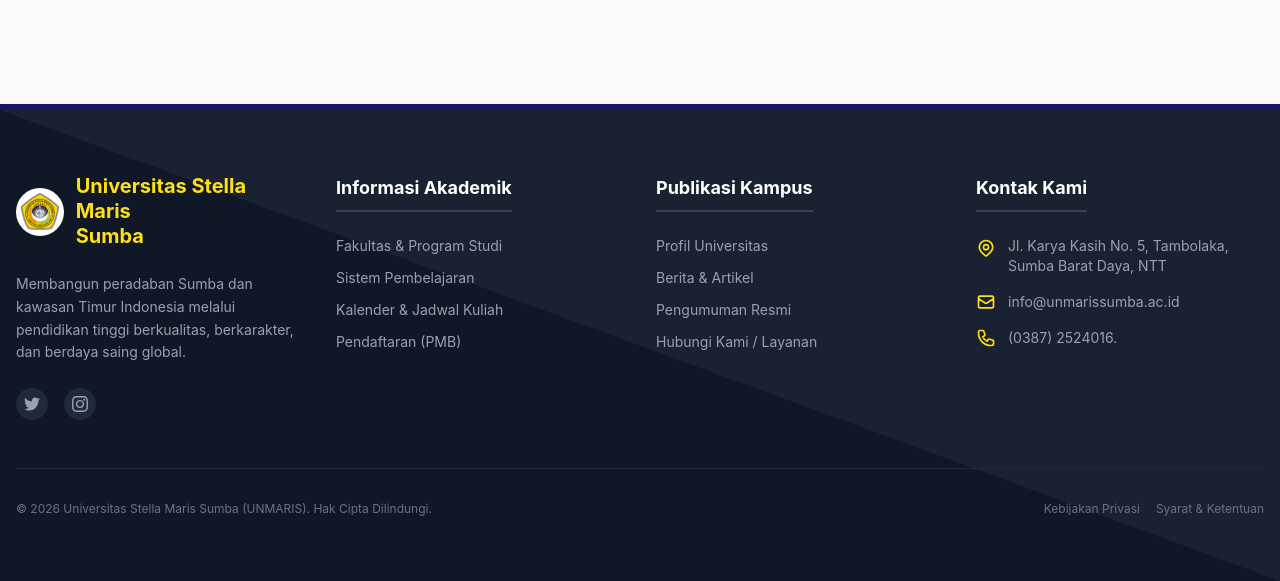
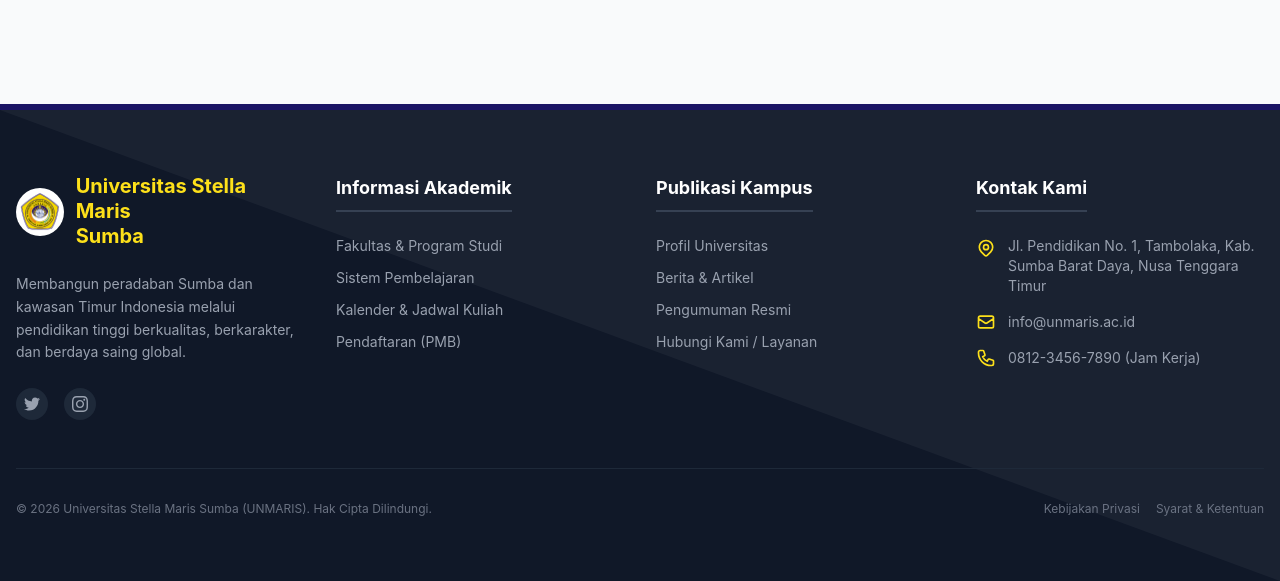
Before and after one commit to nanutechsolution/unmaris-website, a Laravel app: a page that uses resources/views/components/layouts/app.blade.php in a window 1280 px wide. Shown: the part 772-1353 px from the top of the page. Run offline with Laravel 12, Linux system fonts and the light colour scheme; data comes from the database, SQL or seed files in the repository; tables that the repository leaves empty hold one stand-in row (values such as "Sample post"); style sheets or scripts are compiled from the project's sources; parts of the project's set-up code (start-up, migrations or seed data) failed here and were passed over; some libraries are stand-ins or nearby versions.

Commit message:
Update app.blade.php

```diff
--- a/resources/views/components/layouts/app.blade.php
+++ b/resources/views/components/layouts/app.blade.php
@@ -1,5 +1,6 @@
 <!DOCTYPE html>
 <html lang="id" class="scroll-smooth">
+
 <head>
     <meta charset="UTF-8">
     <meta name="viewport" content="width=device-width, initial-scale=1.0">
@@ -20,6 +21,7 @@
     @vite(['resources/css/app.css', 'resources/js/app.js'])
     @livewireStyles
 </head>
+
 <body class="bg-gray-50 text-gray-800 font-sans antialiased flex flex-col min-h-screen">
 
     <!-- Header / Navbar (Mobile-First dengan Alpine.js) -->
@@ -62,7 +64,9 @@
                 <div class="relative" x-data="{ openAkademik: false }" @mouseenter="openAkademik = true" @mouseleave="openAkademik = false">
                     <button class="flex items-center px-2 py-2 hover:text-unmaris-yellow transition {{ request()->is('akademik/*') ? 'text-unmaris-yellow' : '' }}">
                         Akademik
-                        <svg class="w-4 h-4 ml-1" fill="none" stroke="currentColor" viewBox="0 0 24 24"><path stroke-linecap="round" stroke-linejoin="round" stroke-width="2" d="M19 9l-7 7-7-7"></path></svg>
+                        <svg class="w-4 h-4 ml-1" fill="none" stroke="currentColor" viewBox="0 0 24 24">
+                            <path stroke-linecap="round" stroke-linejoin="round" stroke-width="2" d="M19 9l-7 7-7-7"></path>
+                        </svg>
                     </button>
                     <!-- Isi Dropdown Akademik -->
                     <div x-show="openAkademik"
@@ -82,7 +86,9 @@
                 <div class="relative" x-data="{ openInfo: false }" @mouseenter="openInfo = true" @mouseleave="openInfo = false">
                     <button class="flex items-center px-2 py-2 hover:text-unmaris-yellow transition {{ request()->routeIs('news.*') || request()->routeIs('announcements.*') ? 'text-unmaris-yellow' : '' }}">
                         Informasi
-                        <svg class="w-4 h-4 ml-1" fill="none" stroke="currentColor" viewBox="0 0 24 24"><path stroke-linecap="round" stroke-linejoin="round" stroke-width="2" d="M19 9l-7 7-7-7"></path></svg>
+                        <svg class="w-4 h-4 ml-1" fill="none" stroke="currentColor" viewBox="0 0 24 24">
+                            <path stroke-linecap="round" stroke-linejoin="round" stroke-width="2" d="M19 9l-7 7-7-7"></path>
+                        </svg>
                     </button>
                     <!-- Isi Dropdown Informasi -->
                     <div x-show="openInfo"
@@ -124,7 +130,9 @@
                 <div x-data="{ openAkademikMobile: false }" class="space-y-1">
                     <button @click="openAkademikMobile = !openAkademikMobile" class="w-full flex justify-between items-center px-4 py-3 rounded-xl hover:bg-blue-900/50 hover:text-unmaris-yellow focus:outline-none transition {{ request()->is('akademik/*') ? 'text-unmaris-yellow' : '' }}">
                         <span>Akademik</span>
-                        <svg :class="{'transform rotate-180': openAkademikMobile}" class="w-5 h-5 transition-transform duration-200" fill="none" stroke="currentColor" viewBox="0 0 24 24"><path stroke-linecap="round" stroke-linejoin="round" stroke-width="2" d="M19 9l-7 7-7-7"></path></svg>
+                        <svg :class="{'transform rotate-180': openAkademikMobile}" class="w-5 h-5 transition-transform duration-200" fill="none" stroke="currentColor" viewBox="0 0 24 24">
+                            <path stroke-linecap="round" stroke-linejoin="round" stroke-width="2" d="M19 9l-7 7-7-7"></path>
+                        </svg>
                     </button>
                     <div x-show="openAkademikMobile" x-collapse class="pl-4 pr-2 space-y-1" style="display: none;">
                         <a href="{{ route('akademik.sistem') }}" class="block px-4 py-2 text-sm text-gray-300 hover:text-white hover:bg-blue-900/50 rounded-lg">Sistem Pembelajaran</a>
@@ -136,7 +144,9 @@
                 <div x-data="{ openInfoMobile: false }" class="space-y-1">
                     <button @click="openInfoMobile = !openInfoMobile" class="w-full flex justify-between items-center px-4 py-3 rounded-xl hover:bg-blue-900/50 hover:text-unmaris-yellow focus:outline-none transition {{ request()->routeIs('news.*') || request()->routeIs('announcements.*') ? 'text-unmaris-yellow' : '' }}">
                         <span>Informasi</span>
-                        <svg :class="{'transform rotate-180': openInfoMobile}" class="w-5 h-5 transition-transform duration-200" fill="none" stroke="currentColor" viewBox="0 0 24 24"><path stroke-linecap="round" stroke-linejoin="round" stroke-width="2" d="M19 9l-7 7-7-7"></path></svg>
+                        <svg :class="{'transform rotate-180': openInfoMobile}" class="w-5 h-5 transition-transform duration-200" fill="none" stroke="currentColor" viewBox="0 0 24 24">
+                            <path stroke-linecap="round" stroke-linejoin="round" stroke-width="2" d="M19 9l-7 7-7-7"></path>
+                        </svg>
                     </button>
                     <div x-show="openInfoMobile" x-collapse class="pl-4 pr-2 space-y-1" style="display: none;">
                         <a href="{{ route('news.index') }}" class="block px-4 py-2 text-sm text-gray-300 hover:text-white hover:bg-blue-900/50 rounded-lg">Berita & Publikasi</a>
@@ -165,7 +175,7 @@
         <!-- Footer Pattern -->
         <div class="absolute inset-0 opacity-5 pointer-events-none">
             <svg class="h-full w-full" xmlns="http://www.w3.org/2000/svg" viewBox="0 0 100 100" preserveAspectRatio="none">
-                <polygon fill="currentColor" points="100,100 0,0 100,0"/>
+                <polygon fill="currentColor" points="100,100 0,0 100,0" />
             </svg>
         </div>
 
@@ -183,8 +193,12 @@
                     <p class="text-sm text-gray-400 leading-relaxed mb-6">Membangun peradaban Sumba dan kawasan Timur Indonesia melalui pendidikan tinggi berkualitas, berkarakter, dan berdaya saing global.</p>
                     <div class="flex space-x-4">
                         <!-- Social Media Links (Opsional) -->
-                        <a href="#" class="w-8 h-8 rounded-full bg-gray-800 flex items-center justify-center text-gray-400 hover:bg-unmaris-yellow hover:text-unmaris-blue transition"><svg class="w-4 h-4" fill="currentColor" viewBox="0 0 24 24"><path d="M24 4.557c-.883.392-1.832.656-2.828.775 1.017-.609 1.798-1.574 2.165-2.724-.951.564-2.005.974-3.127 1.195-.897-.957-2.178-1.555-3.594-1.555-3.179 0-5.515 2.966-4.797 6.045-4.091-.205-7.719-2.165-10.148-5.144-1.29 2.213-.669 5.108 1.523 6.574-.806-.026-1.566-.247-2.229-.616-.054 2.281 1.581 4.415 3.949 4.89-.693.188-1.452.232-2.224.084.626 1.956 2.444 3.379 4.6 3.419-2.07 1.623-4.678 2.348-7.29 2.04 2.179 1.397 4.768 2.212 7.548 2.212 9.142 0 14.307-7.721 13.995-14.646.962-.695 1.797-1.562 2.457-2.549z"/></svg></a>
-                        <a href="#" class="w-8 h-8 rounded-full bg-gray-800 flex items-center justify-center text-gray-400 hover:bg-unmaris-yellow hover:text-unmaris-blue transition"><svg class="w-4 h-4" fill="currentColor" viewBox="0 0 24 24"><path d="M12 2.163c3.204 0 3.584.012 4.85.07 3.252.148 4.771 1.691 4.919 4.919.058 1.265.069 1.645.069 4.849 0 3.205-.012 3.584-.069 4.849-.149 3.225-1.664 4.771-4.919 4.919-1.266.058-1.644.07-4.85.07-3.204 0-3.584-.012-4.849-.07-3.26-.149-4.771-1.699-4.919-4.92-.058-1.265-.07-1.644-.07-4.849 0-3.204.013-3.583.07-4.849.149-3.227 1.664-4.771 4.919-4.919 1.266-.057 1.645-.069 4.849-.069zm0-2.163c-3.259 0-3.667.014-4.947.072-4.358.2-6.78 2.618-6.98 6.98-.059 1.281-.073 1.689-.073 4.948 0 3.259.014 3.668.072 4.948.2 4.358 2.618 6.78 6.98 6.98 1.281.058 1.689.072 4.948.072 3.259 0 3.668-.014 4.948-.072 4.354-.2 6.782-2.618 6.979-6.98.059-1.28.073-1.689.073-4.948 0-3.259-.014-3.667-.072-4.947-.196-4.354-2.617-6.78-6.979-6.98-1.281-.059-1.69-.073-4.949-.073zm0 5.838c-3.403 0-6.162 2.759-6.162 6.162s2.759 6.163 6.162 6.163 6.162-2.759 6.162-6.163c0-3.403-2.759-6.162-6.162-6.162zm0 10.162c-2.209 0-4-1.79-4-4 0-2.209 1.791-4 4-4s4 1.791 4 4c0 2.21-1.791 4-4 4zm6.406-11.845c-.796 0-1.441.645-1.441 1.44s.645 1.44 1.441 1.44c.795 0 1.439-.645 1.439-1.44s-.644-1.44-1.439-1.44z"/></svg></a>
+                        <a href="#" class="w-8 h-8 rounded-full bg-gray-800 flex items-center justify-center text-gray-400 hover:bg-unmaris-yellow hover:text-unmaris-blue transition"><svg class="w-4 h-4" fill="currentColor" viewBox="0 0 24 24">
+                                <path d="M24 4.557c-.883.392-1.832.656-2.828.775 1.017-.609 1.798-1.574 2.165-2.724-.951.564-2.005.974-3.127 1.195-.897-.957-2.178-1.555-3.594-1.555-3.179 0-5.515 2.966-4.797 6.045-4.091-.205-7.719-2.165-10.148-5.144-1.29 2.213-.669 5.108 1.523 6.574-.806-.026-1.566-.247-2.229-.616-.054 2.281 1.581 4.415 3.949 4.89-.693.188-1.452.232-2.224.084.626 1.956 2.444 3.379 4.6 3.419-2.07 1.623-4.678 2.348-7.29 2.04 2.179 1.397 4.768 2.212 7.548 2.212 9.142 0 14.307-7.721 13.995-14.646.962-.695 1.797-1.562 2.457-2.549z" />
+                            </svg></a>
+                        <a href="#" class="w-8 h-8 rounded-full bg-gray-800 flex items-center justify-center text-gray-400 hover:bg-unmaris-yellow hover:text-unmaris-blue transition"><svg class="w-4 h-4" fill="currentColor" viewBox="0 0 24 24">
+                                <path d="M12 2.163c3.204 0 3.584.012 4.85.07 3.252.148 4.771 1.691 4.919 4.919.058 1.265.069 1.645.069 4.849 0 3.205-.012 3.584-.069 4.849-.149 3.225-1.664 4.771-4.919 4.919-1.266.058-1.644.07-4.85.07-3.204 0-3.584-.012-4.849-.07-3.26-.149-4.771-1.699-4.919-4.92-.058-1.265-.07-1.644-.07-4.849 0-3.204.013-3.583.07-4.849.149-3.227 1.664-4.771 4.919-4.919 1.266-.057 1.645-.069 4.849-.069zm0-2.163c-3.259 0-3.667.014-4.947.072-4.358.2-6.78 2.618-6.98 6.98-.059 1.281-.073 1.689-.073 4.948 0 3.259.014 3.668.072 4.948.2 4.358 2.618 6.78 6.98 6.98 1.281.058 1.689.072 4.948.072 3.259 0 3.668-.014 4.948-.072 4.354-.2 6.782-2.618 6.979-6.98.059-1.28.073-1.689.073-4.948 0-3.259-.014-3.667-.072-4.947-.196-4.354-2.617-6.78-6.979-6.98-1.281-.059-1.69-.073-4.949-.073zm0 5.838c-3.403 0-6.162 2.759-6.162 6.162s2.759 6.163 6.162 6.163 6.162-2.759 6.162-6.163c0-3.403-2.759-6.162-6.162-6.162zm0 10.162c-2.209 0-4-1.79-4-4 0-2.209 1.791-4 4-4s4 1.791 4 4c0 2.21-1.791 4-4 4zm6.406-11.845c-.796 0-1.441.645-1.441 1.44s.645 1.44 1.441 1.44c.795 0 1.439-.645 1.439-1.44s-.644-1.44-1.439-1.44z" />
+                            </svg></a>
                     </div>
                 </div>
 
@@ -210,21 +224,37 @@
                     </ul>
                 </div>
 
-                <!-- Kolom 4: Kontak Cepat -->
+                <!-- Kolom 4: Kontak Cepat (Dinami dari Database) -->
                 <div class="lg:col-span-1">
                     <h4 class="text-white font-bold mb-6 text-lg border-b-2 border-gray-700 inline-block pb-2">Kontak Kami</h4>
+
+                    @php
+                        // Mengambil data halaman kontak untuk dijadikan informasi di footer
+                        $contactInfo = \App\Models\Page::where('slug', 'kontak')->first();
+                        $footerAddress = $contactInfo->content['alamat'] ?? 'Jl. Pendidikan No. 1, Tambolaka, Sumba Barat Daya, NTT';
+                        $footerEmail = $contactInfo->content['email'] ?? 'info@unmarissumba.ac.id';
+                        $footerPhone = $contactInfo->content['telepon'] ?? '(0387) 2524016';
+                    @endphp
+
                     <ul class="space-y-4 text-sm text-gray-400">
                         <li class="flex items-start">
-                            <svg class="w-5 h-5 text-unmaris-yellow mr-3 shrink-0 mt-0.5" fill="none" stroke="currentColor" viewBox="0 0 24 24"><path stroke-linecap="round" stroke-linejoin="round" stroke-width="2" d="M17.657 16.657L13.414 20.9a1.998 1.998 0 01-2.827 0l-4.244-4.243a8 8 0 1111.314 0z"></path><path stroke-linecap="round" stroke-linejoin="round" stroke-width="2" d="M15 11a3 3 0 11-6 0 3 3 0 016 0z"></path></svg>
-                            <span>Jl. Karya Kasih No. 5, Tambolaka,<br>Sumba Barat Daya, NTT</span>
+                            <svg class="w-5 h-5 text-unmaris-yellow mr-3 shrink-0 mt-0.5" fill="none" stroke="currentColor" viewBox="0 0 24 24">
+                                <path stroke-linecap="round" stroke-linejoin="round" stroke-width="2" d="M17.657 16.657L13.414 20.9a1.998 1.998 0 01-2.827 0l-4.244-4.243a8 8 0 1111.314 0z"></path>
+                                <path stroke-linecap="round" stroke-linejoin="round" stroke-width="2" d="M15 11a3 3 0 11-6 0 3 3 0 016 0z"></path>
+                            </svg>
+                            <span>{{ $footerAddress }}</span>
                         </li>
                         <li class="flex items-center">
-                            <svg class="w-5 h-5 text-unmaris-yellow mr-3 shrink-0" fill="none" stroke="currentColor" viewBox="0 0 24 24"><path stroke-linecap="round" stroke-linejoin="round" stroke-width="2" d="M3 8l7.89 5.26a2 2 0 002.22 0L21 8M5 19h14a2 2 0 002-2V7a2 2 0 00-2-2H5a2 2 0 00-2 2v10a2 2 0 002 2z"></path></svg>
-                            <a href="mailto:info@unmarissumba.ac.id" class="hover:text-unmaris-yellow transition">info@unmarissumba.ac.id</a>
+                            <svg class="w-5 h-5 text-unmaris-yellow mr-3 shrink-0" fill="none" stroke="currentColor" viewBox="0 0 24 24">
+                                <path stroke-linecap="round" stroke-linejoin="round" stroke-width="2" d="M3 8l7.89 5.26a2 2 0 002.22 0L21 8M5 19h14a2 2 0 002-2V7a2 2 0 00-2-2H5a2 2 0 00-2 2v10a2 2 0 002 2z"></path>
+                            </svg>
+                            <a href="mailto:{{ $footerEmail }}" class="hover:text-unmaris-yellow transition">{{ $footerEmail }}</a>
                         </li>
                         <li class="flex items-center">
-                            <svg class="w-5 h-5 text-unmaris-yellow mr-3 shrink-0" fill="none" stroke="currentColor" viewBox="0 0 24 24"><path stroke-linecap="round" stroke-linejoin="round" stroke-width="2" d="M3 5a2 2 0 012-2h3.28a1 1 0 01.948.684l1.498 4.493a1 1 0 01-.502 1.21l-2.257 1.13a11.042 11.042 0 005.516 5.516l1.13-2.257a1 1 0 011.21-.502l4.493 1.498a1 1 0 01.684.949V19a2 2 0 01-2 2h-1C9.716 21 3 14.284 3 6V5z"></path></svg>
-                            <span>(0387) 2524016.</span>
+                            <svg class="w-5 h-5 text-unmaris-yellow mr-3 shrink-0" fill="none" stroke="currentColor" viewBox="0 0 24 24">
+                                <path stroke-linecap="round" stroke-linejoin="round" stroke-width="2" d="M3 5a2 2 0 012-2h3.28a1 1 0 01.948.684l1.498 4.493a1 1 0 01-.502 1.21l-2.257 1.13a11.042 11.042 0 005.516 5.516l1.13-2.257a1 1 0 011.21-.502l4.493 1.498a1 1 0 01.684.949V19a2 2 0 01-2 2h-1C9.716 21 3 14.284 3 6V5z"></path>
+                            </svg>
+                            <span>{{ $footerPhone }}</span>
                         </li>
                     </ul>
                 </div>
@@ -242,4 +272,5 @@
 
     @livewireScripts
 </body>
+
 </html>
```
Lines whose indentation alone changed are shown as unchanged.
